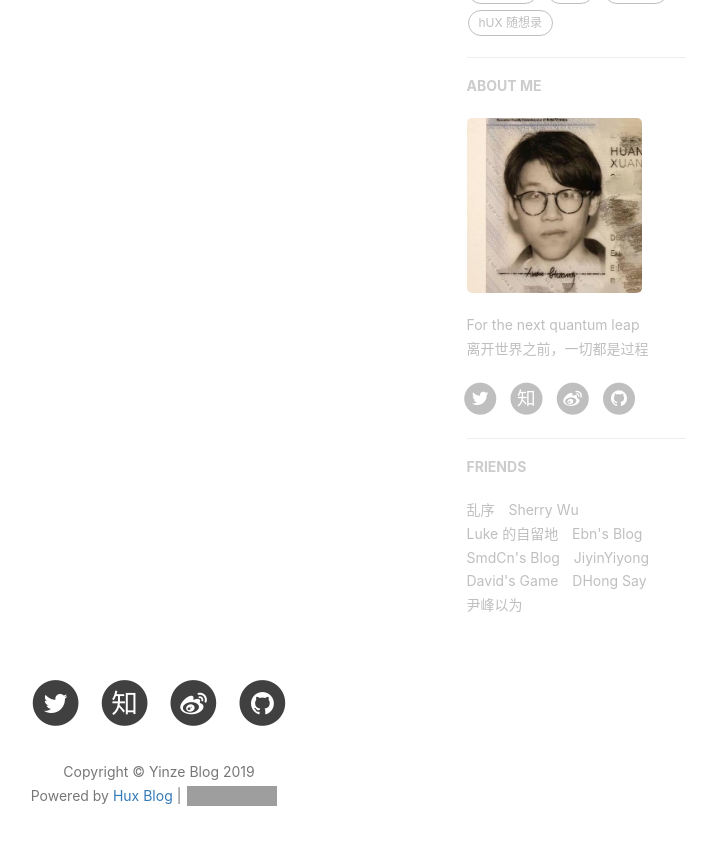
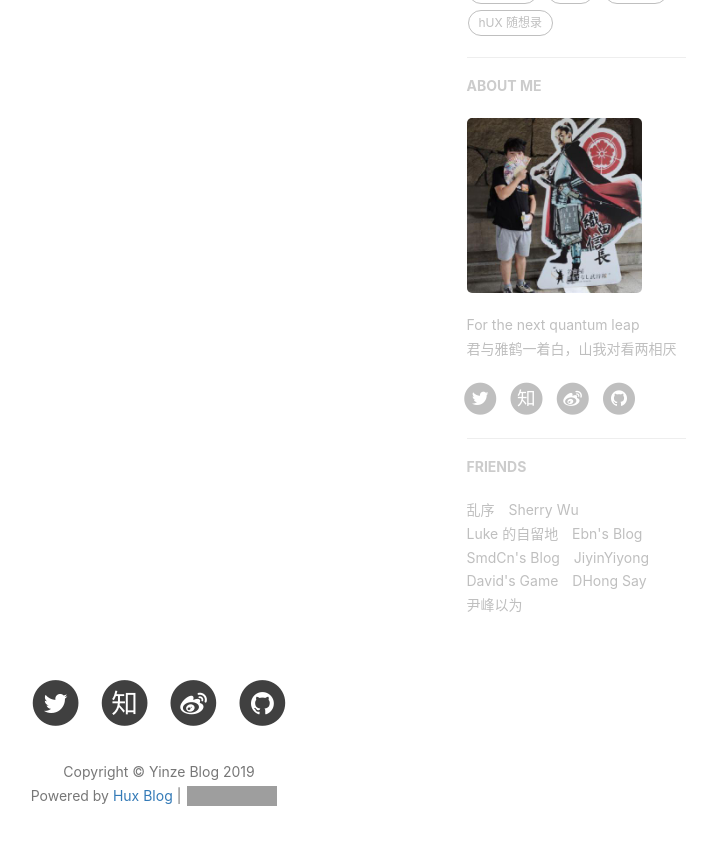
Before and after one commit to yinze00/Yinze.github.io, a Jekyll site: the page built from about.html, in a window 1280 px wide and 900 px high, scrolled down 733 px. Shown: the top 845 px of the window, without its empty margins (481-1198 px from the left). Built offline with Jekyll 4.4.1, drawn with Linux system fonts in a browser that asks for light colours; nearby versions of some CDN libraries; comment, search, counter and statistics services are not loaded; grey boxes are pictures that could not be loaded.

Commit message:
update personal img

```diff
--- a/_config.yml
+++ b/_config.yml
@@ -78,8 +78,8 @@
 
 # Sidebar settings
 sidebar: true                           # whether or not using Sidebar.
-sidebar-about-description: "For the next quantum leap<br>离开世界之前，一切都是过程"
-sidebar-avatar: /img/avatar-hux-ny.jpg      # use absolute URL, seeing it's used in both `/` and `/about/`
+sidebar-about-description: "For the next quantum leap<br>君与雅鹤一着白，山我对看两相厌"
+sidebar-avatar: /img/home-bg-yinze.jpg      # use absolute URL, seeing it's used in both `/` and `/about/`
 
 
 
```
Also changed, not shown: _includes/about/en.md (+1 -1 lines), img/home-bg-yinze.jpg (added).
